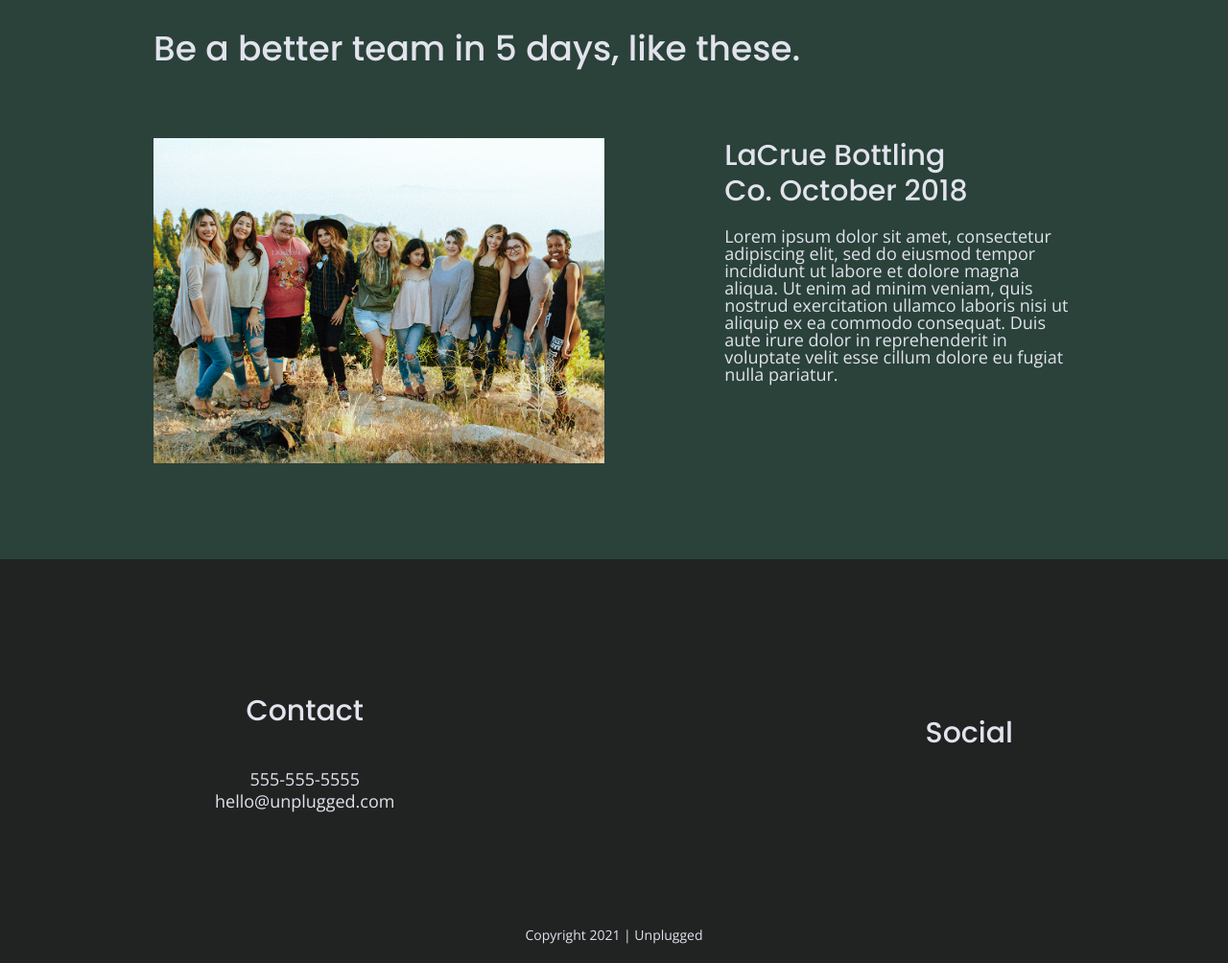
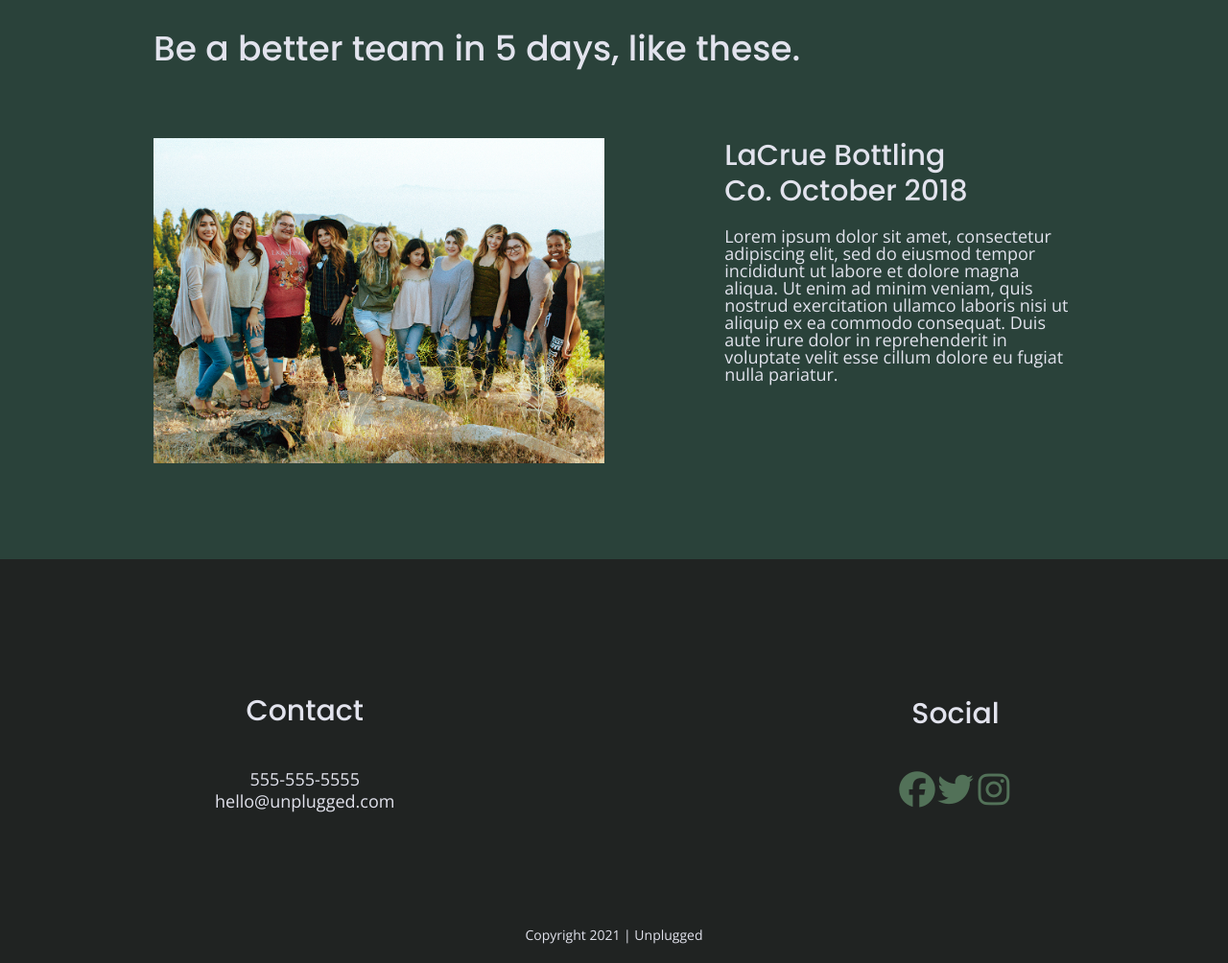
Before and after one commit to niko1402/206-unplugged-site, a website built with Parcel: page index.html in a window 1280 px wide. Shown: the part 1893-2897 px from the top of the page at 96% size. Built offline with nearby package versions, Linux system fonts and the light colour scheme.

Commit message:
Added icons to about and faq pages. Resized icons css code

```diff
--- a/css/main.css
+++ b/css/main.css
@@ -215,6 +215,13 @@ footer p {
 footer .content-wrapper {
   width: 55%;
   margin: 50px 0;
+}
+
+footer .social-icons i {
+  color: #527158;
+  font-size: 1.85em;
+  height: 40px;
+  width: 40px;
 }
 
 footer .social-icons p {
--- a/index.html
+++ b/index.html
@@ -133,9 +133,15 @@
         <div class="social">
           <h4>Social</h4>
           <div class="social-icons">
-            <p><a href="https://www.facebook.com/Mysite" target="_blank"></a></p>
-            <p><a href="https://twitter.com/Mysite" target="_blank"></a></p>
-            <p><a href="https://www.instagram.com/Mysite" target="_blank"></a></p>
+            <p>
+              <a href="https://www.facebook.com/Mysite" target="_blank"><i class="fab fa-facebook"></i></a>
+            </p>
+            <p>
+              <a href="https://twitter.com/Mysite" target="_blank"><i class="fab fa-twitter"></i></a>
+            </p>
+            <p>
+              <a href="https://www.instagram.com/Mysite" target="_blank"><i class="fab fa-instagram"></i></a>
+            </p>
           </div>
         </div>
       </div> <!-- footer content ends -->
```
Also changed, not shown: about/index.html (+9 -3 lines), faq/index.html (+9 -3 lines).
